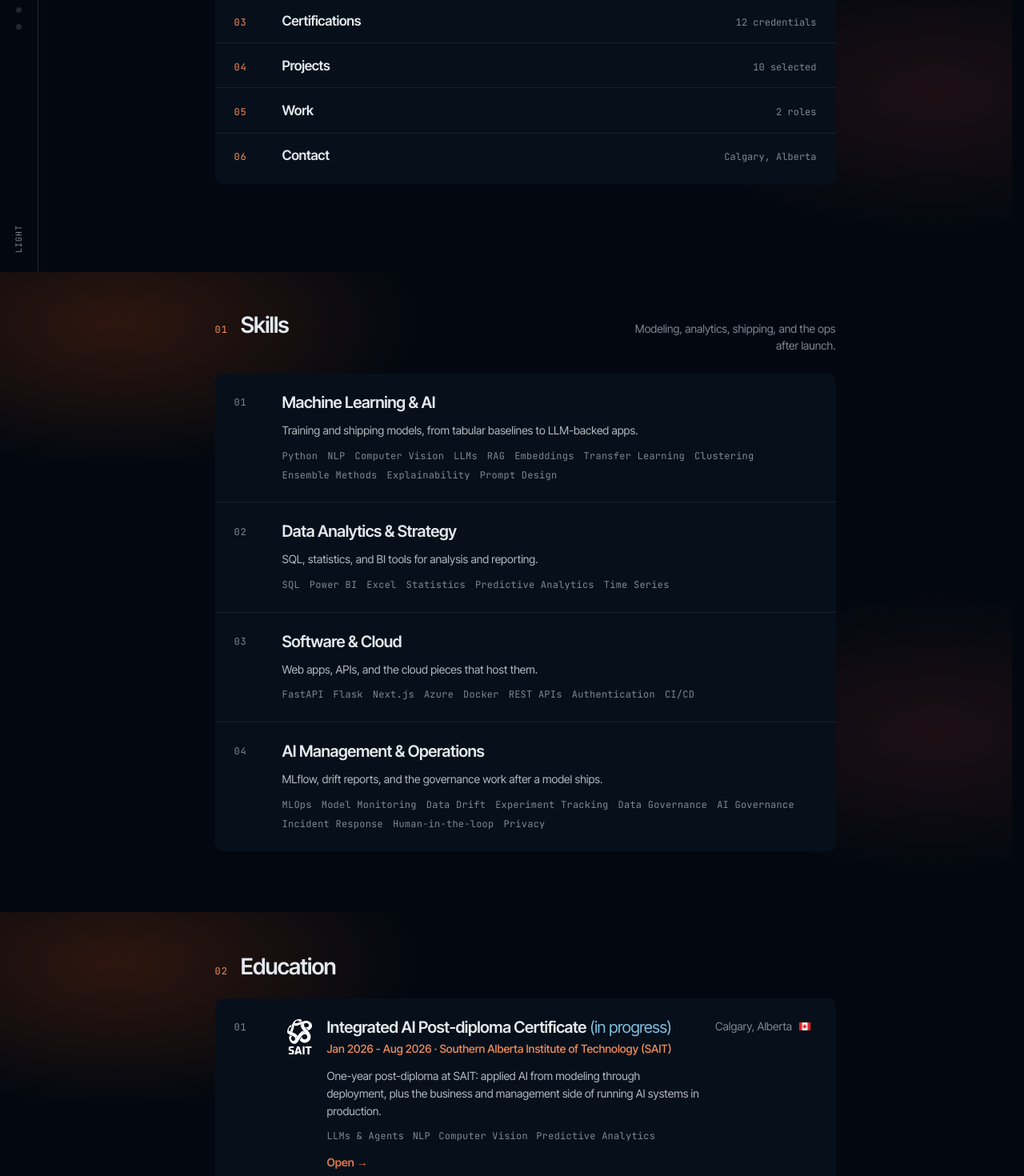
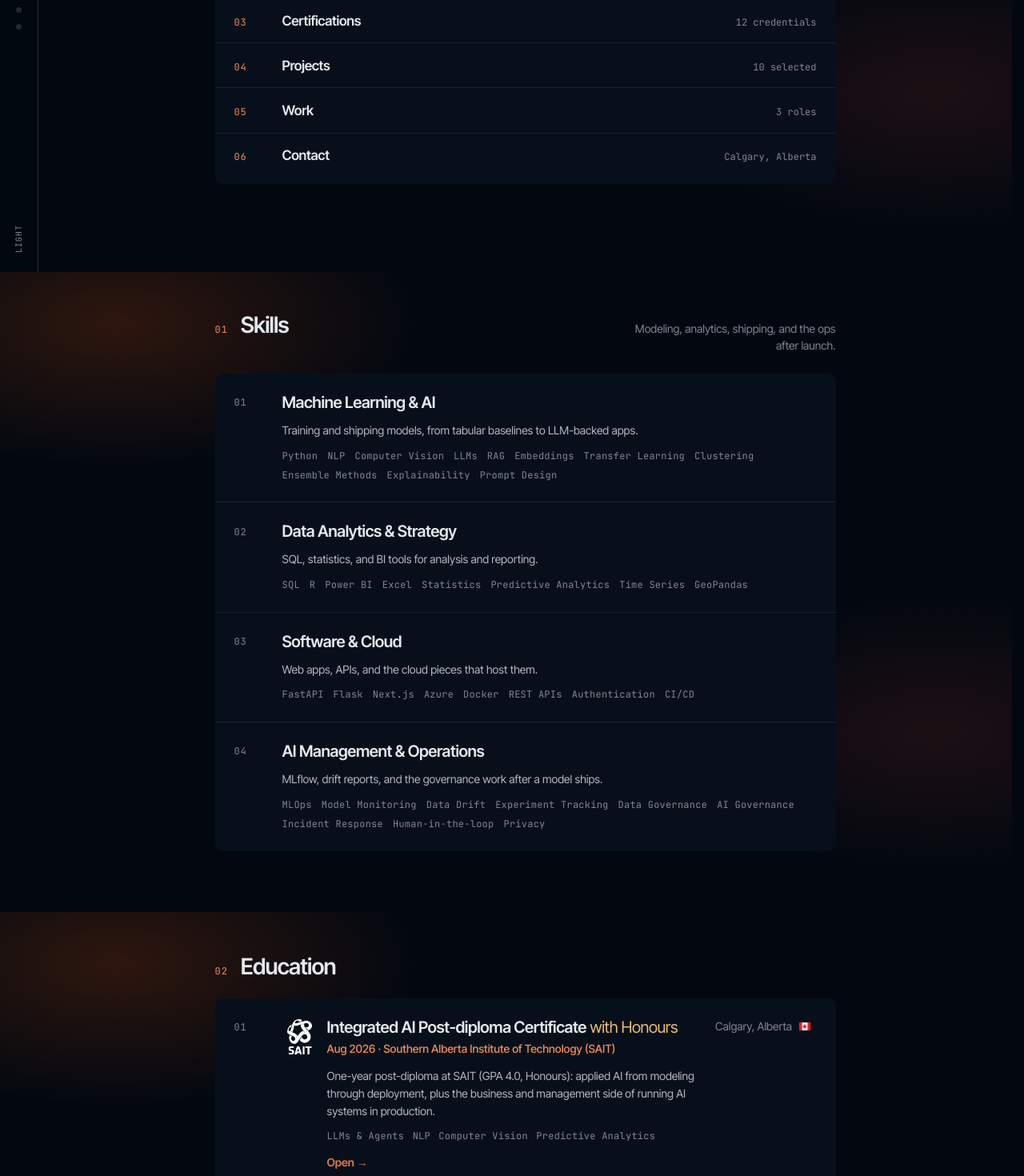
Before and after one commit to wmakino/portfolio-next, a Next.js app: page / in a window 1280 px wide. Shown: the part 460-1930 px from the top of the page at 80% size. Built offline with nearby package versions, Linux system fonts and the light colour scheme.

Commit message:
feat: update project and its descriptions + add missing work experience

```diff
--- a/public/projects/ticket_labeller/admin.html
+++ b/public/projects/ticket_labeller/admin.html
@@ -3,7 +3,7 @@
 <head>
   <meta charset="UTF-8" />
   <meta name="viewport" content="width=device-width, initial-scale=1" />
-  <title>Ticket Labeller · Admin Demo</title>
+  <title>Tagmatic · Admin Demo</title>
   <script>
     (function () {
       var KEY = "portfolio-theme";
@@ -399,7 +399,7 @@
     <div class="masthead-inner">
       <div>
         <div class="brand-row">
-          <h1 class="brand-mark">Ticket Labeller</h1>
+          <h1 class="brand-mark">Tagmatic</h1>
           <span class="brand-role">Admin</span>
         </div>
         <div class="status">Static demo. Fake issue text only.</div>
@@ -521,7 +521,7 @@
           <select id="scenarioSelect" class="wide">
             <option value="sso">Clear bug · SSO login</option>
             <option value="export">Clear bug · missing export control</option>
-            <option value="vague">Low confidence · needs human review</option>
+            <option value="vague">No Type · needs human review</option>
           </select>
         </label>
         <label>Ticket ID
@@ -594,7 +594,7 @@
       {
         id: "needs-human-review",
         name: "Needs Human Review",
-        description: "Appended by the service when confidence or cardinality rules fail.",
+        description: "Applied alone when Type is missing or extra Workflow/Area labels were dropped.",
         color: "fbca04",
       },
     ];
@@ -650,16 +650,16 @@
       },
       vague: {
         ticket_id: "demo-308",
-        title: "Something is wrong",
-        body: "Please fix soon. It broke yesterday. Not sure which screen.",
+        title: "Please look at this when you can",
+        body: "Not sure if this is a bug or a question. No screen name, no repro, no workflow.",
         result: {
           ticket_id: "demo-308",
-          labels: ["Type: Question", "Workflow: Needs Triage", "Needs Human Review"],
-          label_colors: ["1d76db", "fbca04", "fbca04"],
-          confidence: 0.41,
+          labels: ["Needs Human Review"],
+          label_colors: ["fbca04"],
+          confidence: 0.88,
           review_flag: true,
           explanation:
-            "The issue does not name a product area or reproducible defect. Confidence is below threshold, so Needs Human Review is appended.",
+            "No Type resolved from the title and body. GitHub gets Needs Human Review and nothing else. Confidence is stored and does not set the flag.",
         },
       },
     };
@@ -839,7 +839,7 @@
           ? "GitHub source: flat repo labels (exactly one Type: required)."
           : "Local source: flat prefixed labels (exactly one Type: required).";
       const reviewNote = payload.review_flag
-        ? '<div class="message warn" style="margin-top:0.75rem">review_flag is true. Service appended Needs Human Review.</div>'
+        ? '<div class="message warn" style="margin-top:0.75rem">review_flag is true. GitHub gets Needs Human Review and nothing else.</div>'
         : "";
 
       $("testResult").innerHTML = `
--- a/public/projects/ticket_labeller/diagram.html
+++ b/public/projects/ticket_labeller/diagram.html
@@ -3,7 +3,7 @@
 <head>
   <meta charset="UTF-8" />
   <meta name="viewport" content="width=device-width, initial-scale=1" />
-  <title>Ticket Labeller · System Diagram</title>
+  <title>Tagmatic · System Diagram</title>
   <script>
     (function () {
       var KEY = "portfolio-theme";
@@ -167,7 +167,7 @@
         Hub (issue/action) centered on y=148 between both lanes
       -->
       <svg viewBox="0 0 1160 348" role="img" aria-labelledby="diagTitle diagDesc">
-        <title id="diagTitle">Ticket Labeller flow</title>
+        <title id="diagTitle">Tagmatic flow</title>
         <desc id="diagDesc">
           Chatbot and auto PRD feed a GitHub issue. A GitHub Action then runs two parallel paths:
           taxonomy labelling through FastAPI, Qwen, and post-processing; and theme clustering with
@@ -389,7 +389,7 @@
           <div xmlns="http://www.w3.org/1999/xhtml" class="card">
             <span class="tag mine">Mine</span>
             <span class="title">Post-process</span>
-            <span class="sub">Rules + review flag</span>
+            <span class="sub">Cardinality + review flag</span>
           </div>
         </foreignObject>
 
--- a/src/app/globals.css
+++ b/src/app/globals.css
@@ -574,6 +574,14 @@ h3 {
   font-weight: 500;
 }
 
+.index-row__top .index-row__meta {
+  margin-top: 0;
+}
+
+.index-row__top + .index-row__title {
+  margin-top: 0.3rem;
+}
+
 .index-row__summary {
   margin: var(--space-sm) 0 0;
   color: var(--color-ink-2);
--- a/src/data/portfolio.ts
+++ b/src/data/portfolio.ts
@@ -32,6 +32,7 @@ export type ProjectItem = {
   slug: string;
   title: string;
   category: string;
+  period: string;
   summary: string;
   details: string[];
   tags: string[];
@@ -94,7 +95,7 @@ export const skillGroups: SkillGroup[] = [
   {
     title: "Data Analytics & Strategy",
     description: "SQL, statistics, and BI tools for analysis and reporting.",
-    items: ["SQL", "Power BI", "Excel", "Statistics", "Predictive Analytics", "Time Series"],
+    items: ["SQL", "R", "Power BI", "Excel", "Statistics", "Predictive Analytics", "Time Series", "GeoPandas"],
   },
   {
     title: "Software & Cloud",
@@ -131,11 +132,11 @@ export const timelineItems: TimelineItem[] = [
   {
     slug: "integrated-ai",
     type: "education",
-    period: "Jan 2026 - Aug 2026",
+    period: "Aug 2026",
     title: "Integrated AI Post-diploma Certificate",
     institution: "Southern Alberta Institute of Technology (SAIT)",
-    accolade: "in progress",
-    accoladeVariant: "in-progress",
+    accolade: "Honours",
+    accoladeVariant: "honours",
     location: "Calgary, Alberta",
     country: "CA",
     logo: {
@@ -143,7 +144,7 @@ export const timelineItems: TimelineItem[] = [
       dark: "/images/logos/sait_core_vertical_reverse_v2.png",
     },
     summary:
-      "One-year post-diploma at SAIT: applied AI from modeling through deployment, plus the business and management side of running AI systems in production.",
+      "One-year post-diploma at SAIT (GPA 4.0, Honours): applied AI from modeling through deployment, plus the business and management side of running AI systems in production.",
     details: [
       "Overview: SAIT's Integrated Artificial Intelligence certificate is 30 credits. It starts with stats and predictive modeling, then moves into NLP, computer vision, and generative AI (LLMs, fine-tuning, prompt design, agents with memory). Governance, human-centered design, and post-launch ops sit in the same curriculum as the modeling courses.",
       "You train models, connect them to apps, and learn how to keep them running in production. Web and cloud courses cover deployment (compute, security, migration). Ethics, compliance, explainability, monitoring, tuning, and maintenance appear throughout. Governance and management classes cover the business side. The capstone is a client project with a working deliverable and a written case for it.",
@@ -175,7 +176,7 @@ export const timelineItems: TimelineItem[] = [
   {
     slug: "data-analytics",
     type: "education",
-    period: "May 2025 - Dec 2025",
+    period: "Dec 2025",
     title: "Data Analytics Post-diploma Certificate",
     institution: "Southern Alberta Institute of Technology (SAIT)",
     location: "Calgary, Alberta",
@@ -185,7 +186,7 @@ export const timelineItems: TimelineItem[] = [
       light: "/images/logos/sait_core_vertical_full_colour_rgb_v2.png",
       dark: "/images/logos/sait_core_vertical_reverse_v2.png",
     },
-    summary: "24-credit program from SQL and ETL through visualization, modeling, and a business capstone.",
+    summary: "24-credit program (GPA 4.0, Honours) from SQL and ETL through visualization, modeling, and a business capstone.",
     details: [
       "Overview: SAIT's Data Analytics post-diploma is 24 credits. Early courses cover data literacy, SQL, ETL, and statistics. Later ones add predictive modeling, BI reporting, and more advanced analytics topics.",
       "Machine learning, deep learning, and cloud/IoT land in the second semester. The capstone is an industry case where you clean messy data, analyze it, and present findings to the class.",
@@ -213,7 +214,7 @@ export const timelineItems: TimelineItem[] = [
   {
     slug: "econ-degree",
     type: "education",
-    period: "Mar 2019 - Dec 2024",
+    period: "Dec 2024",
     title: "Bachelor in Economic Sciences (BSc)",
     institution: "University of Campinas (UNICAMP)",
     location: "Campinas, São Paulo",
@@ -304,24 +305,52 @@ export const timelineItems: TimelineItem[] = [
     period: "Nov 2025 - Dec 2025",
     title: "Computing Solutions Advisor (Seasonal)",
     location: "Best Buy Canada",
+    country: "CA",
     summary: "Holiday contract in Best Buy's computing department: consultative sales during Black Friday and Boxing Day rushes.",
     details: [
-      "Covered the computing floor during peak holiday traffic (Black Friday and Boxing Day). Volume was high; the job was matching people to the right gear without rushing them off.",
-      "Explained specs and trade-offs to customers who ranged from first-time buyers to people upgrading custom builds.",
-      "Got better at translating jargon into plain language and staying calm when three conversations needed attention at once.",
+      "Seasonal Computing-floor role in Calgary through the holiday rush, when several conversations were open at once.",
+      "Responsibilities: ",
+      "• Matched laptops, desktops, and accessories to the actual job: gaming, school, or work-from-home.",
+      "• Explained CPU, RAM, storage, and OS trade-offs in plain language so first-time buyers and people upgrading custom builds could decide without a spec sheet.",
+      "• Kept the floor moving when three customers needed attention at the same time.",
+      "Scope: Two-month holiday contract covering Black Friday and Boxing Day peak traffic.",
     ],
     tags: ["Technical Sales", "Client Relations", "Merchandising", "Multitasking", "Attention to Detail", "B2C Sales"],
+  },
+  {
+    slug: "ecommerce-founder",
+    type: "work",
+    period: "Jul 2019 - Mar 2025",
+    title: "Founder / PC Builder / E-Commerce Operator",
+    location: "Self Employed, Campinas",
+    country: "BR",
+    summary:
+      "Small electronics and PC-parts shop in Campinas: sourcing, listings, sales, shipping, and custom builds.",
+    details: [
+      "One-person electronics and PC-parts shop in Campinas, run alongside the economics degree from 2019 to 2025.",
+      "Responsibilities: ",
+      "• Sourced parts, wrote listings, took payment, packed orders, and answered buyers.",
+      "• Built and tested custom PCs: component list, assembly, and a power-on check before handover.",
+      "• In-person sales, maintenance, and support when a listing was not enough.",
+      "Scope: About 300 to 400 sales over five years. Around 15 client PCs from the parts list through assembly and testing.",
+    ],
+    tags: ["E-Commerce", "PC Assembly", "Sourcing", "Customer Support", "B2C Sales"],
   },
   {
     slug: "tech-tutor",
     type: "work",
     period: "Jul 2024 - Mar 2025",
     title: "Private Technology Coach/Tutor",
-    location: "Self Employed",
-    summary: "Private tutoring for older adults on phones, email, Windows, and everyday digital tasks.",
+    location: "Self Employed, Campinas",
+    country: "BR",
+    summary: "Private tutoring in Campinas for older adults on phones, email, Windows, and everyday digital tasks.",
     details: [
-      "One-on-one sessions with older adults on Windows, iOS/Android, email, browsing, and account setup.",
-      "Most clients needed patience more than technical depth: repeating steps, writing things down, and building confidence with devices they already owned.",
+      "One-on-one digital literacy coaching for older adults in Campinas. Most clients already owned the devices.",
+      "Responsibilities: ",
+      "• Taught Windows, smartphones, email, and safe browsing, repeating steps and writing them down until the task stuck.",
+      "• Walked through account setup, troubleshooting, password managers, video calls, and online banking.",
+      "• Stayed until they could run the path without me, rather than handing off a checklist.",
+      "Scope: Nine months of 1:1 sessions, Jul 2024 to Mar 2025.",
     ],
     tags: ["1:1 Instruction", "System Troubleshooting", "Windows OS", "Mobile Platforms", "Cybersecurity Basics", "Digital Literacy"],
   },
@@ -427,19 +456,21 @@ export const certificationItems: CertificationItem[] = [
 export const projectItems: ProjectItem[] = [
   {
     slug: "ticket-labeller",
-    title: "EMR Ticket Labeller & Theme Clustering",
+    title: "Tagmatic: Ticket Labelling & Theme Discovery",
     category: "SAIT Integrated AI Capstone · Ava Industries",
+    period: "Aug 2026",
     summary:
-      "FastAPI + Qwen labeller for Ava Industries GitHub issues, with theme clustering on Azure and a review flag when label rules break.",
+      "FastAPI + Qwen labeller and HDBSCAN theme discovery for Ava Industries GitHub issues, on Azure, with Needs Human Review when Type/Workflow/Area rules break.",
     details: [
-      "Overview: PROJ-407 Integrated AI capstone with a team of four for Ava Industries in Calgary, the company behind Ava EMR. Our piece labels GitHub issues for their developers, not patient charts or clinical workflows. Build is done; presentation is next. I owned the FastAPI labeller API, theme clustering, and Azure/Qwen deploy. Teammates owned the ticket-filling chatbot, an auto PRD generator, and the GitHub Actions that call the API.",
-      "Problem: Developers carry a large GitHub issue backlog and a long label list. Hand-labelling is slow and drifts between people. Broken Type/Workflow/Area combinations need a review flag. The team also wanted unsupervised themes the fixed taxonomy misses.",
-      "Approach: FastAPI asks Ollama/Qwen for structured JSON labels against a flat, prefix-coded taxonomy. Person names and clinic-like orgs are redacted from the prompt only. Code then keeps one Type, at most one Workflow, and at most one Area, and appends Needs Human Review when those counts break. Confidence is stored but does not trip the flag. Local YAML and GitHub-synced taxonomies use the same pipeline. Admin SPA handles settings and live test labelling. Clustering shares one embed / UMAP / HDBSCAN path for the API and the script. Ran on Azure Container Apps with Qwen.",
-      "Results: 100+ labels in the taxonomy. 2,700+ issues labelled. Capstone build finished; presentation still pending.",
-      "Stack: Python, FastAPI, Ollama/Qwen, embeddings, UMAP, HDBSCAN, YAML taxonomy, Azure Container Apps, Docker, admin SPA.",
+      "Overview: PROJ-407 Integrated AI capstone with a team of four for Ava Industries in Calgary, the company behind Ava EMR. Tagmatic labels GitHub issues for their developers, not patient charts. I owned the FastAPI labeller, prompt-side PII redaction, theme clustering, and the Qwen/Ollama labeller container on Azure. Barbara led and built PRD automation. Nehal built the RAG chatbot. Ludwig owned system architecture. GitHub Actions call the API and write labels back.",
+      "Problem: 2,793 development tickets, a 98-label taxonomy, and no scalable way to triage or see related work. Hand-labelling drifted. Type, Workflow, and Area combinations broke. The list also missed themes that only show up once you cluster the backlog.",
+      "Approach: FastAPI asks qwen3.5:9b for structured JSON against Ava's GitHub labels. spaCy NER plus regex replace names, emails, phones, URLs, and clinic orgs in the prompt only. A JSON schema locks the reply to (Label for AI) ids. Python then keeps exactly one Type, at most one Workflow, and at most one Area. If Type is missing or extras were dropped, the Action applies Needs Human Review and nothing else. Confidence is stored and does not set the flag. Clustering is a separate job: nomic-embed-text, UMAP, leaf HDBSCAN, then TF-IDF plus LLM names with an (AI Cluster) description. ModernBERT cosine matching came first and could not enforce those counts, so we switched to a model that returns JSON.",
+      "Results: 2,793 open and closed issues labelled with qwen3.5:9b in about 60 minutes (1.29 s/ticket). The 4b sibling finished in 41 minutes; Azure bills T4 uptime, so the extra ~40 seconds per 100 tickets did not move the bill and we shipped 9b. Redaction hit 1,746 tickets before the prompt. Clustering found 36 themes. 63.7% of tickets landed in one; the rest stayed noise on purpose. No gold set, so review rate and self-reported confidence are not accuracy.",
+      "Stack: Python, FastAPI, Ollama/Qwen 3.5 9B, spaCy, embeddings, UMAP, HDBSCAN, YAML taxonomy, Azure Container Apps, Docker, admin SPA.",
     ],
     tags: ["FastAPI", "LLMs", "Ollama/Qwen", "Azure", "UMAP", "HDBSCAN", "Human-in-the-loop", "PII Redaction", "Python"],
     files: [
+      { label: "Presentation Slides", href: "/projects/ticket_labeller/Tagmatic_Presentation.pdf", icon: "presentation" },
       { label: "Admin UI Demo", href: "/projects/ticket_labeller/admin.html", icon: "window" },
       { label: "System Diagram", href: "/projects/ticket_labeller/diagram.html", icon: "image" },
     ],
@@ -448,6 +479,7 @@ export const projectItems: ProjectItem[] = [
     slug: "cursor-hackathon",
     title: "Smart Inbox (Cursor Hackathon)",
     category: "Hackathon Product Prototype",
+    period: "May 2026",
     summary:
       "24-hour hackathon build: Gmail triage mockup with sorted buckets, urgency counts, sign-in flow, and a dense priority dashboard.",
     details: [
@@ -466,6 +498,7 @@ export const projectItems: ProjectItem[] = [
     slug: "credit-risk-analysis",
     title: "Credit Risk Analysis & Deployment",
     category: "DATA-440 & ARTI-404 Final Project",
+    period: "Apr 2026",
     summary:
       "Dual final project: train a credit-risk classifier with EDA and tuning, then ship it through a Flask app with a lending form, live scores, and SHAP explanations.",
     details: [
@@ -487,6 +520,7 @@ export const projectItems: ProjectItem[] = [
     slug: "ai-grading-system",
     title: "Human-Centered AI Grading",
     category: "ARTI-406 Final Project",
+    period: "Apr 2026",
     summary:
       "Design and HTML mockup for AI-assisted grading: instructors set the rubric and rigor, then approve every score and comment before it posts.",
     details: [
@@ -506,6 +540,7 @@ export const projectItems: ProjectItem[] = [
     slug: "capcon-ev-analysis",
     title: "Canada EV Infrastructure",
     category: "Data Analytics Capstone",
+    period: "Dec 2025",
     summary:
       "Academic capstone framed as an NRCan / ZEVIP brief (real program, fictional engagement): geospatial analysis, Monte Carlo budget runs, and demand forecasts for EV chargers across Canada.",
     details: [
@@ -527,6 +562,7 @@ export const projectItems: ProjectItem[] = [
     slug: "daan-statistical-analysis",
     title: "2024 F1 Season Analysis",
     category: "DATA-415 Final Project",
+    period: "Aug 2025",
     summary:
       "2024 F1 analysis in Excel on OpenF1 data: qualifying vs race results, kNN tire-compound prediction, and Monte Carlo 1-stop vs 2-stop sims.",
     details: [
@@ -543,6 +579,7 @@ export const projectItems: ProjectItem[] = [
     slug: "daan-predictive-analytics",
     title: "NYC Rideshare Market Analysis",
     category: "DATA-420 Final Project",
+    period: "Aug 2025",
     summary:
       "NYC TLC FHV base aggregates in R (~52k monthly rows): trip volume vs fleet size, k-means on operator scale, and a tree that flags Uber/Lyft vs everyone else.",
     details: [
@@ -559,6 +596,7 @@ export const projectItems: ProjectItem[] = [
     slug: "monograph-capstone",
     title: "Monetary Financing & COVID-19",
     category: "CE-825 Final Project",
+    period: "2024",
     summary:
       "Year-long UNICAMP thesis comparing macro schools on Brazil's COVID-era monetary financing, backed by BCB and Treasury data.",
     details: [
@@ -578,6 +616,7 @@ export const projectItems: ProjectItem[] = [
     slug: "fortune-1000",
     title: "2024 Fortune 1000 Companies",
     category: "CE-874 Final Project",
+    period: "Nov 2024",
     summary:
       "Team project on ~795 Fortune 1000 firms: next-year revenue and rank checks with KNN, Random Forest, SVR, and MLP in Python.",
     details: [
@@ -594,6 +633,7 @@ export const projectItems: ProjectItem[] = [
     slug: "inss-covid-impact",
     title: "COVID-19 Impact Analysis of Brazil's Federal Revenues",
     category: "CE-442 Final Project",
+    period: "Jun 2023",
     summary:
       "Econometrics paper using SARIMA and intervention analysis to measure how COVID lockdowns cut Brazil's federal tax receipts compared to the pre-pandemic trend.",
     details: [
```
Also changed, not shown: src/components/portfolio-shell.tsx (+8 -3 lines), 1 other file (tests, documents, lock files or other folders).
